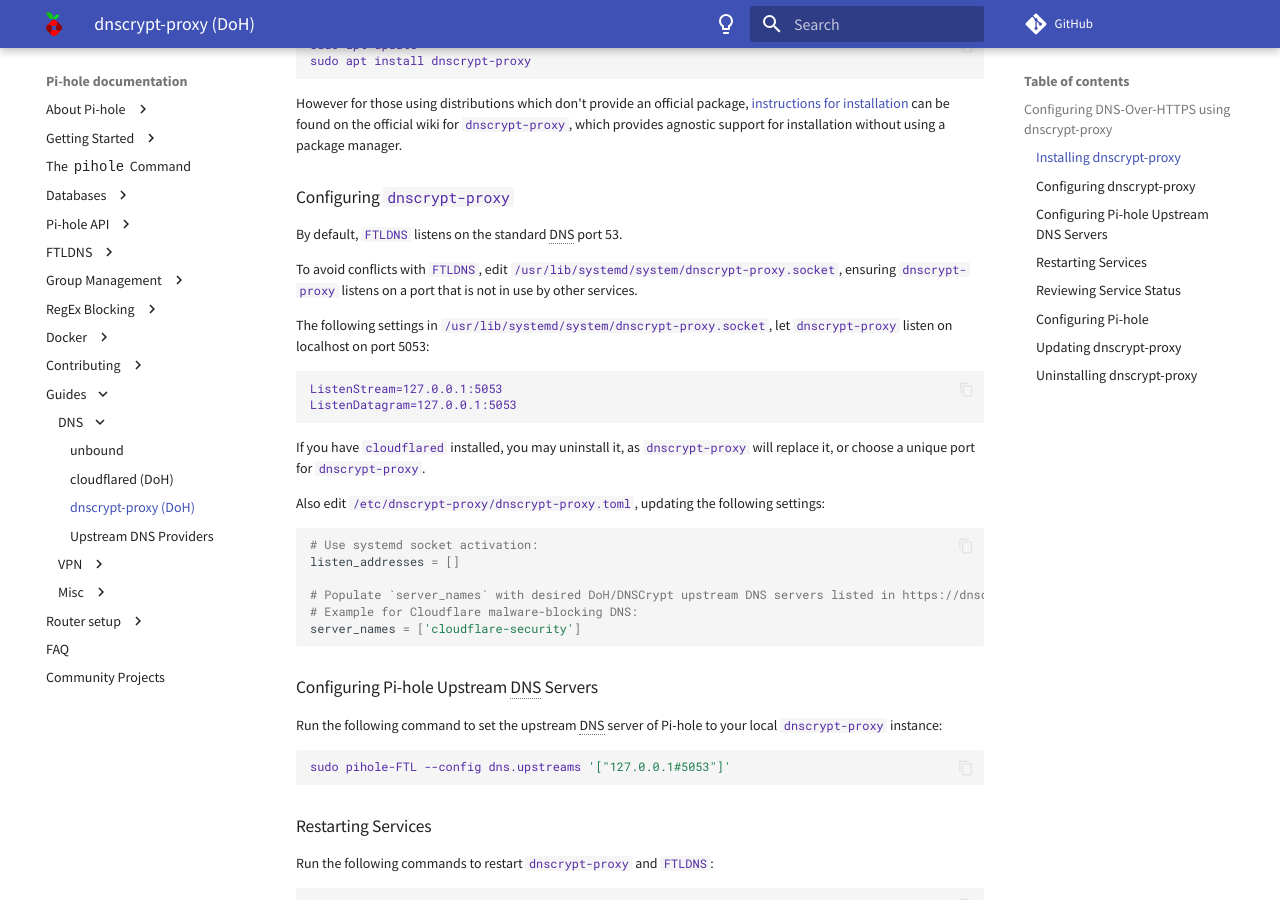
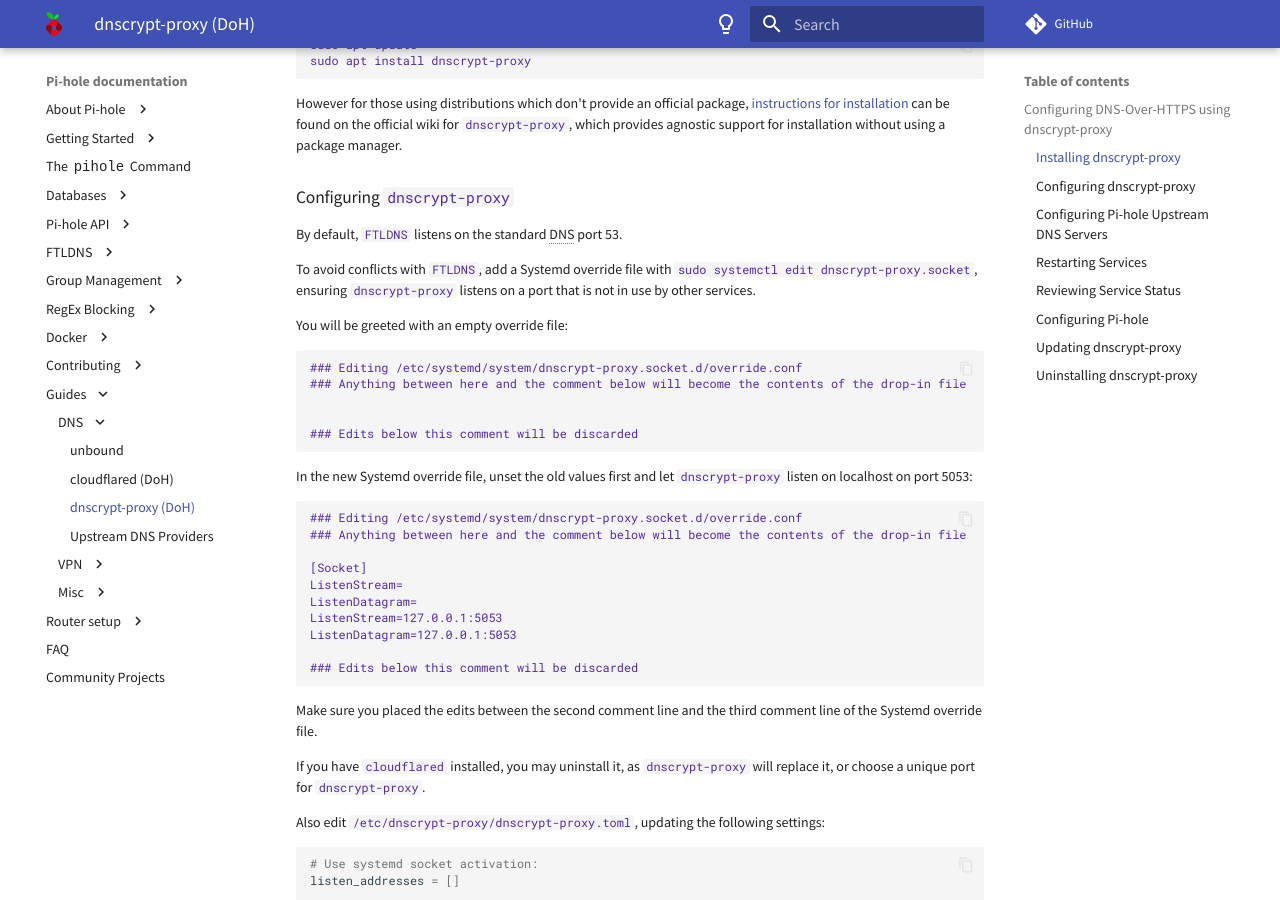
Before and after one commit to pi-hole/docs, an MkDocs documentation site: the page built from docs/guides/dns/dnscrypt-proxy.md, in a window 1280 px wide and 900 px high, scrolled down 374 px. Built offline with MkDocs 1.6.1 and Material for MkDocs 9.7.7, drawn with Linux system fonts in a browser that asks for light colours; comment, search, counter and statistics services are not loaded.

Commit message:
Update dnscrypt-proxy.md - Use Systemd override file instead of editing "/usr/lib/systemd/system/dnscrypt-proxy.socket" directly
We should not tell the user to edit "/usr/lib/systemd/system/dnscrypt-proxy.socket" directly as this directory has the lowest priority inside the Systemd realm and if DNSCrypt receives an update that also affects its Systemd unit files, the user config will get overwritten by the update. We should tell the user to use Systemd override files that take highest priority and will not get overwritten by any package updates.

Signed-off-by: EyBmY <fabian1990@e-mail.de>

````diff
--- a/docs/guides/dns/dnscrypt-proxy.md
+++ b/docs/guides/dns/dnscrypt-proxy.md
@@ -17,14 +17,34 @@
 
 By default, `FTLDNS` listens on the standard DNS port 53.
 
-To avoid conflicts with `FTLDNS`, edit `/usr/lib/systemd/system/dnscrypt-proxy.socket`, ensuring `dnscrypt-proxy` listens on a port that is not in use by other services.
+To avoid conflicts with `FTLDNS`, add a Systemd override file with `sudo systemctl edit dnscrypt-proxy.socket`, ensuring `dnscrypt-proxy` listens on a port that is not in use by other services.
 
-The following settings in `/usr/lib/systemd/system/dnscrypt-proxy.socket`, let `dnscrypt-proxy` listen on localhost on port 5053:
+You will be greeted with an empty override file:
 
 ```text
+### Editing /etc/systemd/system/dnscrypt-proxy.socket.d/override.conf
+### Anything between here and the comment below will become the contents of the drop-in file
+
+
+### Edits below this comment will be discarded
+```
+
+In the new Systemd override file, unset the old values first and let `dnscrypt-proxy` listen on localhost on port 5053:
+
+```text
+### Editing /etc/systemd/system/dnscrypt-proxy.socket.d/override.conf
+### Anything between here and the comment below will become the contents of the drop-in file
+
+[Socket]
+ListenStream=
+ListenDatagram=
 ListenStream=127.0.0.1:5053
 ListenDatagram=127.0.0.1:5053
+
+### Edits below this comment will be discarded
 ```
+Make sure you placed the edits between the second comment line and the third comment line of the Systemd override file.
+
 
 If you have `cloudflared` installed, you may uninstall it, as `dnscrypt-proxy` will replace it, or choose a unique port for `dnscrypt-proxy`.
 
````
